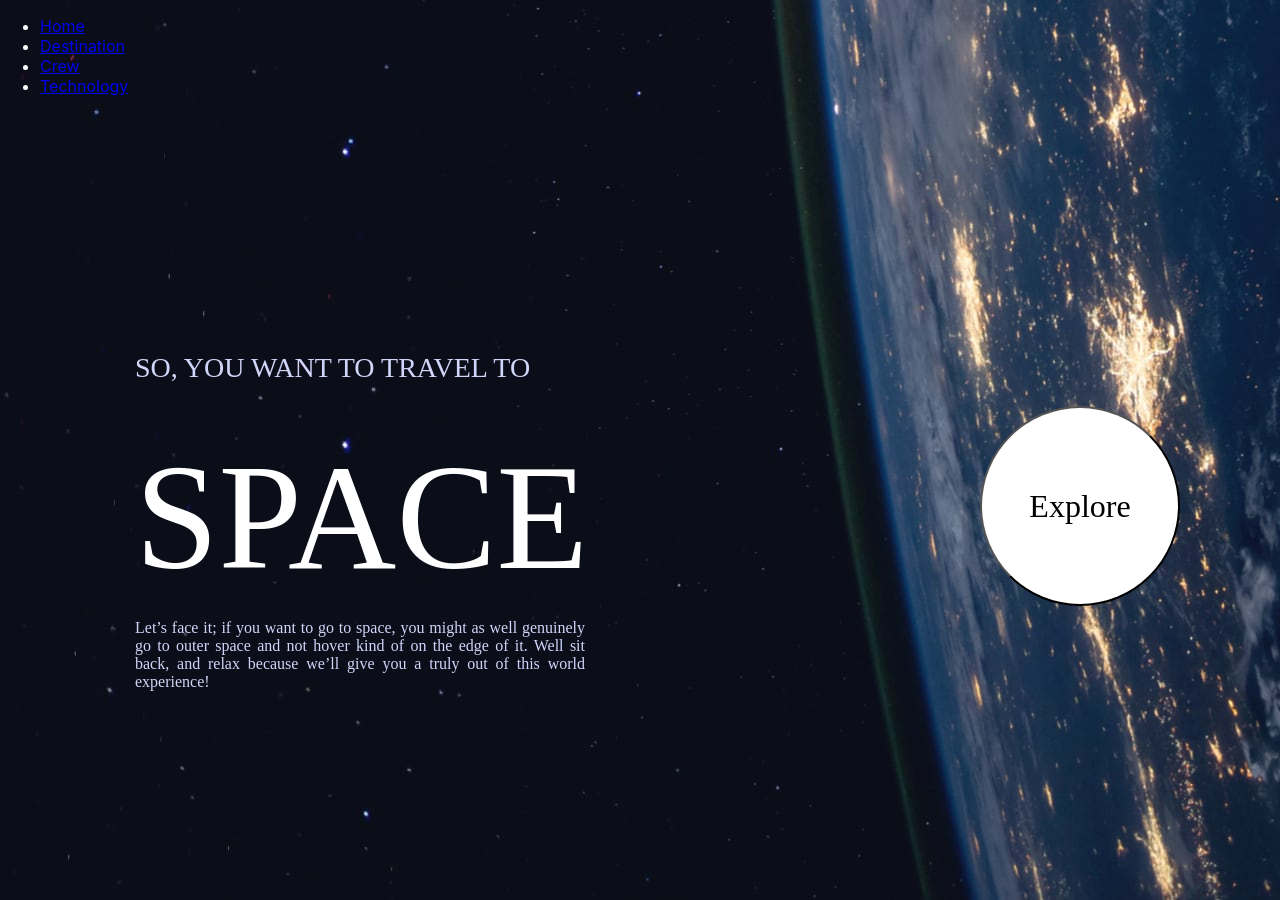
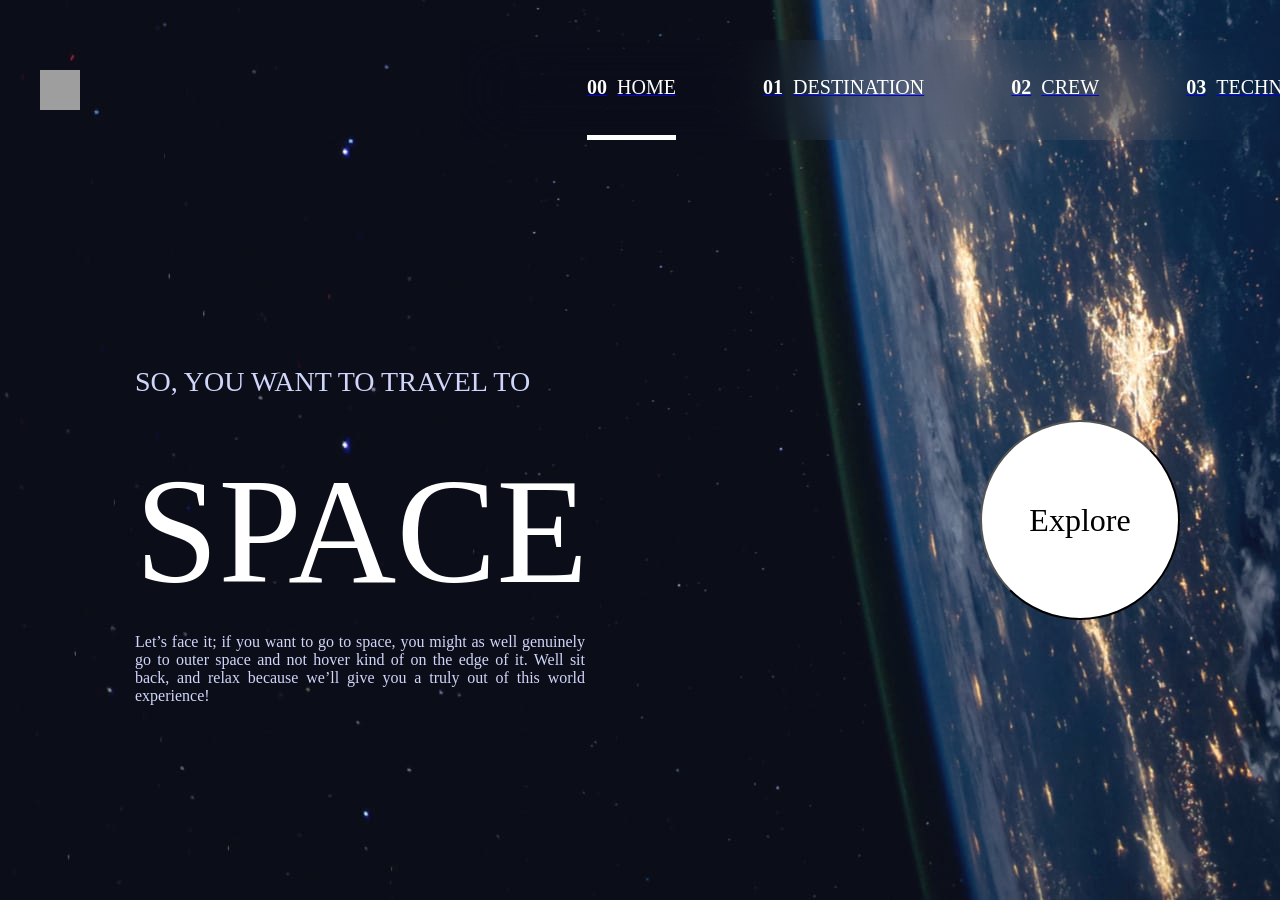
Before and after one commit to atrokarvinen/Space-Tourism-Website, a React (Create React App) app: page / in a window 1280 px wide. Shown: the top 900 px of the page. Built offline with nearby package versions, Linux system fonts and the light colour scheme; grey boxes are pictures that could not be loaded.

Commit message:
styled home page navigation

```diff
--- a/src/Router.tsx
+++ b/src/Router.tsx
@@ -1,12 +1,14 @@
 import style from "./Router.module.scss";
 
 import React from "react";
-import { Route, Routes, Link, useLocation } from "react-router-dom";
+import { Route, Routes, useLocation } from "react-router-dom";
 
 import Crew from "./components/Crew/Crew";
 import Destination from "./components/Destination/Destination";
 import Home from "./components/Home/Home";
 import Technology from "./components/Technology/Technology";
+import Navigation from "./components/Navigation/Navigation";
+import NavigationOption from "./components/Navigation/NavigationOption";
 
 export default function Router() {
   const homeLink = "/";
@@ -35,25 +37,16 @@ export default function Router() {
 
   const bgUrl = getBackgroundImageUrl(locationPath);
 
+  const navOptions: NavigationOption[] = [
+    { label: "HOME", linkPath: homeLink },
+    { label: "DESTINATION", linkPath: destinationLink },
+    { label: "CREW", linkPath: crewLink },
+    { label: "TECHNOLOGY", linkPath: technologyLink },
+  ];
+
   return (
     <div className={style.layout} style={{ backgroundImage: `url(${bgUrl}` }}>
-      <nav>
-        <ul>
-          <li>
-            <Link to={homeLink}>Home</Link>
-          </li>
-          <li>
-            <Link to={destinationLink}>Destination</Link>
-          </li>
-          <li>
-            <Link to={crewLink}>Crew</Link>
-          </li>
-          <li>
-            <Link to={technologyLink}>Technology</Link>
-          </li>
-        </ul>
-      </nav>
-
+      <Navigation options={navOptions} />
       <Routes>
         <Route path={homeLink} element={Home({})} />
         <Route path={destinationLink} element={Destination({})} />
--- /dev/null
+++ b/src/components/Navigation/Link/Link.tsx
@@ -0,0 +1,27 @@
+import style from "../Navigation.module.scss";
+
+import React, { ReactElement } from "react";
+import { Link, useLocation } from "react-router-dom";
+
+import NavigationOption from "../NavigationOption";
+
+interface LinkItemProps {
+  link: NavigationOption;
+  index: number;
+}
+
+export default function LinkItem({ link, index }: LinkItemProps): ReactElement {
+  const location = useLocation();
+  const { pathname } = location;
+
+  const isActive = pathname === link.linkPath;
+  const activeClassNameExt = isActive ? style.active : undefined;
+  return (
+    <li className={activeClassNameExt}>
+      <Link to={link.linkPath}>
+        <span className={style.linkNumber}>0{index}</span>
+        <span className={style.linkLabel}>{link.label}</span>
+      </Link>
+    </li>
+  );
+}
--- /dev/null
+++ b/src/components/Navigation/Navigation.module.scss
@@ -0,0 +1,69 @@
+@import "../../shared-styles.scss";
+
+.header {
+  display: flex;
+  flex-direction: row;
+
+  justify-content: space-between;
+
+  $headerPadding: 40px;
+  padding: $headerPadding 0px 0px $headerPadding;
+
+  width: 100%;
+}
+
+.starImage {
+  $star-image-size: 40px;
+  width: $star-image-size;
+  height: $star-image-size;
+
+  align-self: center;
+  justify-self: center;
+}
+
+.navigation {
+  height: 100px;
+  width: 70%;
+
+  backdrop-filter: blur(35px);
+
+  ul {
+    height: 100%;
+    width: 100%;
+    margin: 0;
+
+    display: flex;
+    justify-content: space-evenly;
+
+    li {
+      height: calc(100% - 5px);
+
+      display: flex;
+      align-items: center;
+
+      box-sizing: content-box;
+    }
+
+    li:hover {
+      border-bottom: 5px solid gray;
+    }
+
+    li.active,
+    li.active:hover {
+      border-bottom: 5px solid $white-color;
+    }
+
+    span {
+      font-size: 20px;
+      color: $white-color;
+    }
+
+    .linkNumber {
+      font-weight: bold;
+    }
+
+    .linkLabel {
+      margin-left: 10px;
+    }
+  }
+}
--- /dev/null
+++ b/src/components/Navigation/Navigation.tsx
@@ -0,0 +1,25 @@
+import style from "./Navigation.module.scss";
+
+import React, { ReactElement } from "react";
+
+import LinkItem from "./Link/Link";
+import NavigationOption from "./NavigationOption";
+
+interface NavigationProps {
+  options: NavigationOption[];
+}
+
+export default function Navigation({ options }: NavigationProps): ReactElement {
+  return (
+    <div className={style.header}>
+      <img className={style.starImage} src="star" alt="star logo" />
+      <nav className={style.navigation}>
+        <ul>
+          {options.map((link, index) => {
+            return <LinkItem link={link} index={index} />;
+          })}
+        </ul>
+      </nav>
+    </div>
+  );
+}
--- /dev/null
+++ b/src/components/Navigation/NavigationOption.ts
@@ -0,0 +1,4 @@
+export default interface NavigationOption {
+  label: string;
+  linkPath: string;
+}
```
